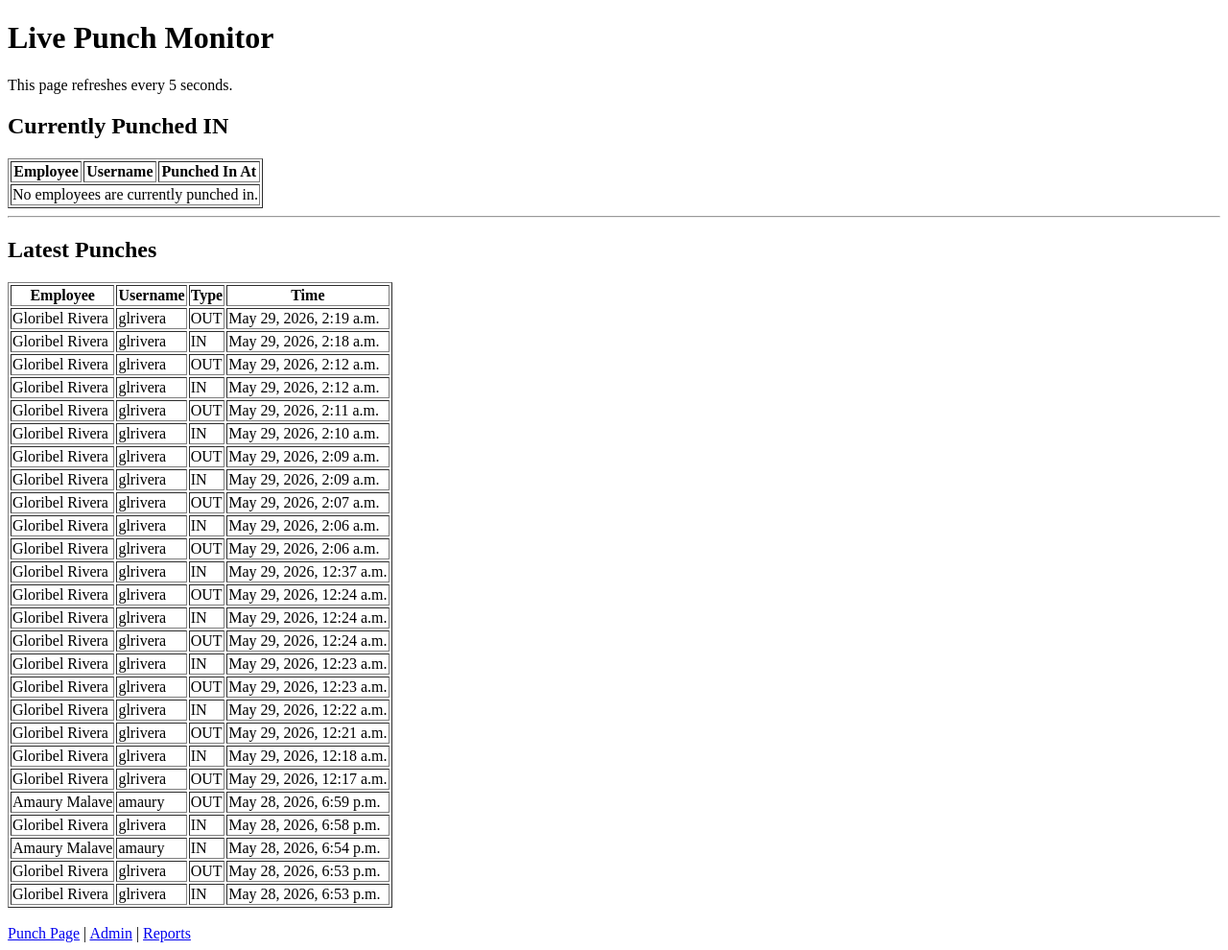
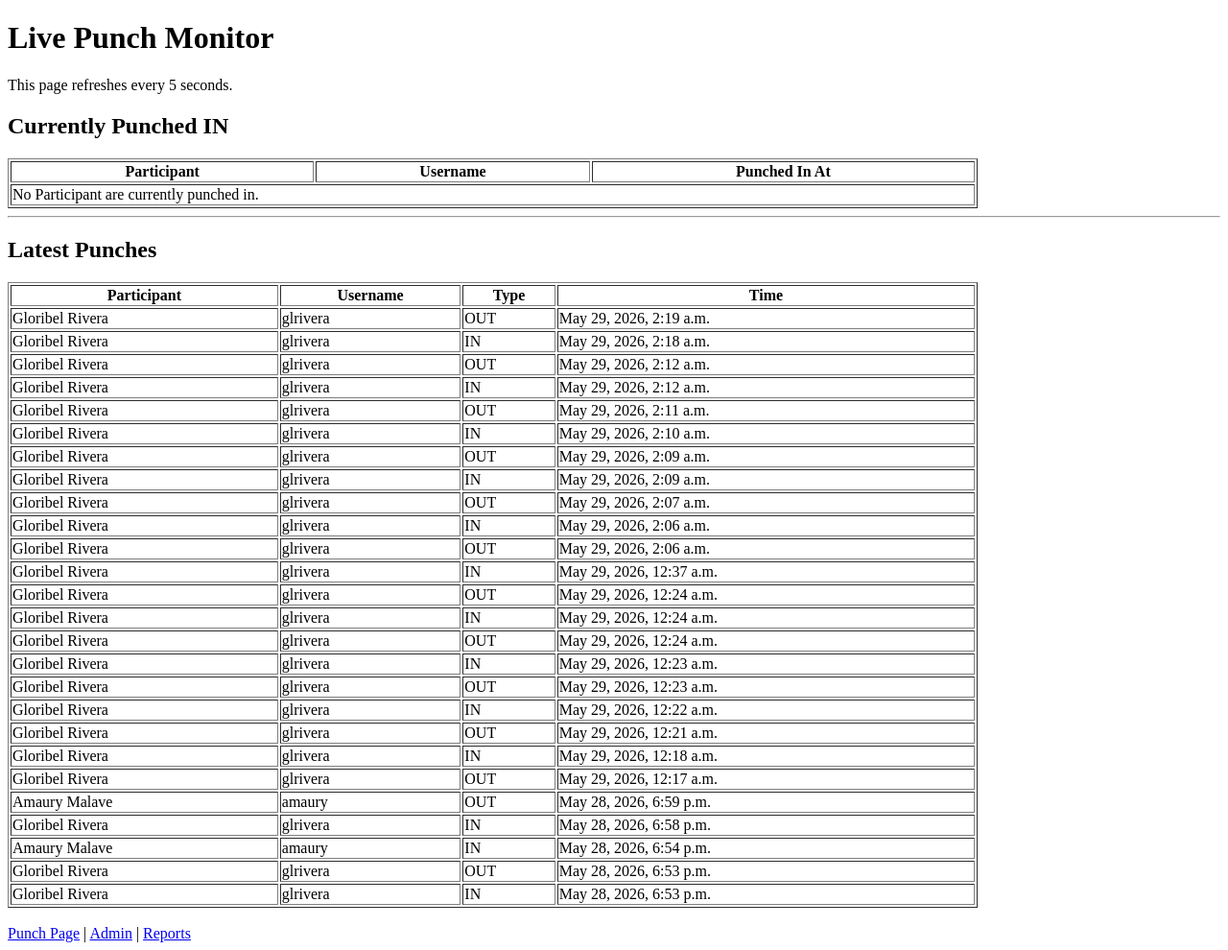
Before and after one commit to ijvergara-sudo/punchsystem, a Django app: page /live/ in a window 1280 px wide. Shown: the whole page at 96% size. Run offline with Django 4.2, Linux system fonts and the light colour scheme; a user stored in the database is signed in; data comes from the database, SQL or seed files in the repository; both versions use the stored data as it was after the commit.

Commit message:
Change employee for participant

```diff
--- a/attendance/templates/attendance/live_punches.html
+++ b/attendance/templates/attendance/live_punches.html
@@ -11,9 +11,9 @@
 
 <h2>Currently Punched IN</h2>
 
-<table border="1">
+<table border="1" width="80%">
     <tr>
-        <th>Employee</th>
+        <th>Participant</th>
         <th>Username</th>
         <th>Punched In At</th>
     </tr>
@@ -26,7 +26,7 @@
     </tr>
     {% empty %}
     <tr>
-        <td colspan="3">No employees are currently punched in.</td>
+        <td colspan="3">No Participant are currently punched in.</td>
     </tr>
     {% endfor %}
 </table>
@@ -35,9 +35,9 @@
 
 <h2>Latest Punches</h2>
 
-<table border="1">
+<table border="1" width="80%">
     <tr>
-        <th>Employee</th>
+        <th>Participant</th>
         <th>Username</th>
         <th>Type</th>
         <th>Time</th>
```
Also changed, not shown: attendance/templates/attendance/punch.html (+19 -1 lines), db.sqlite3.
